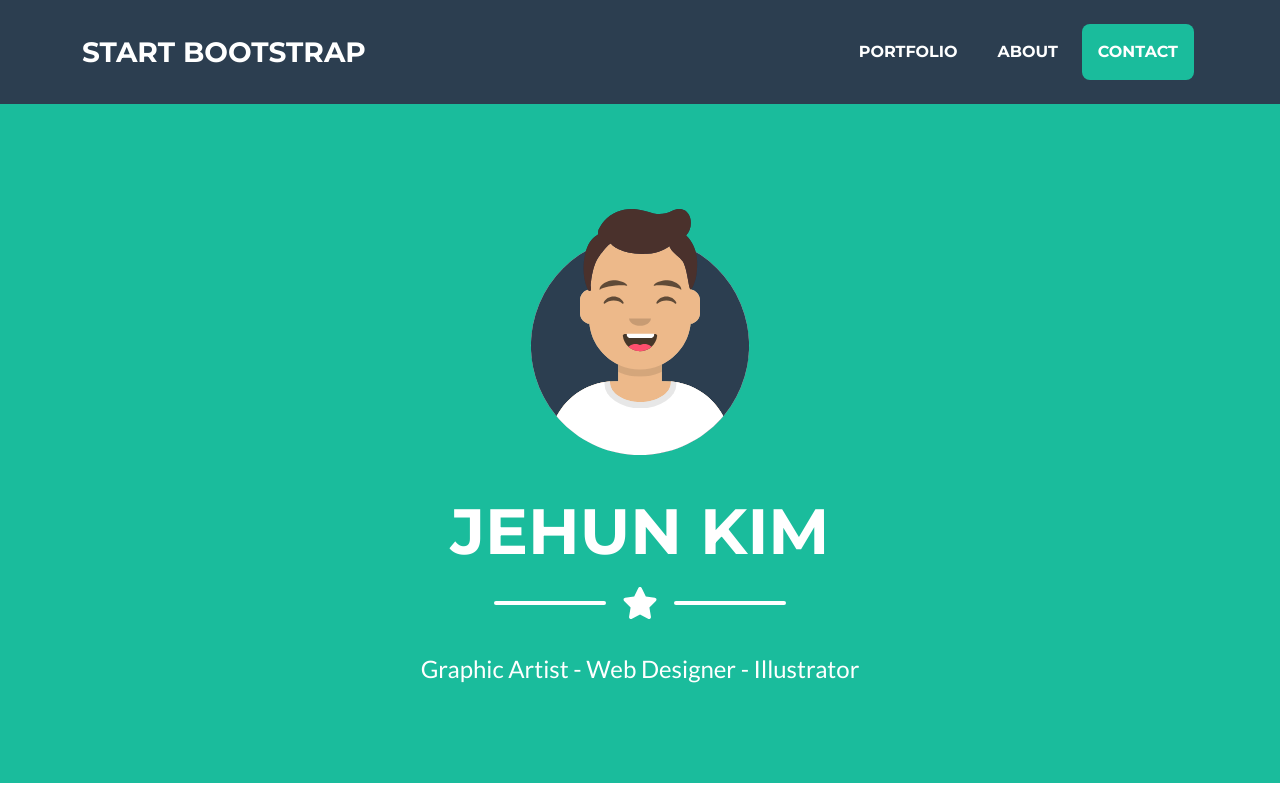
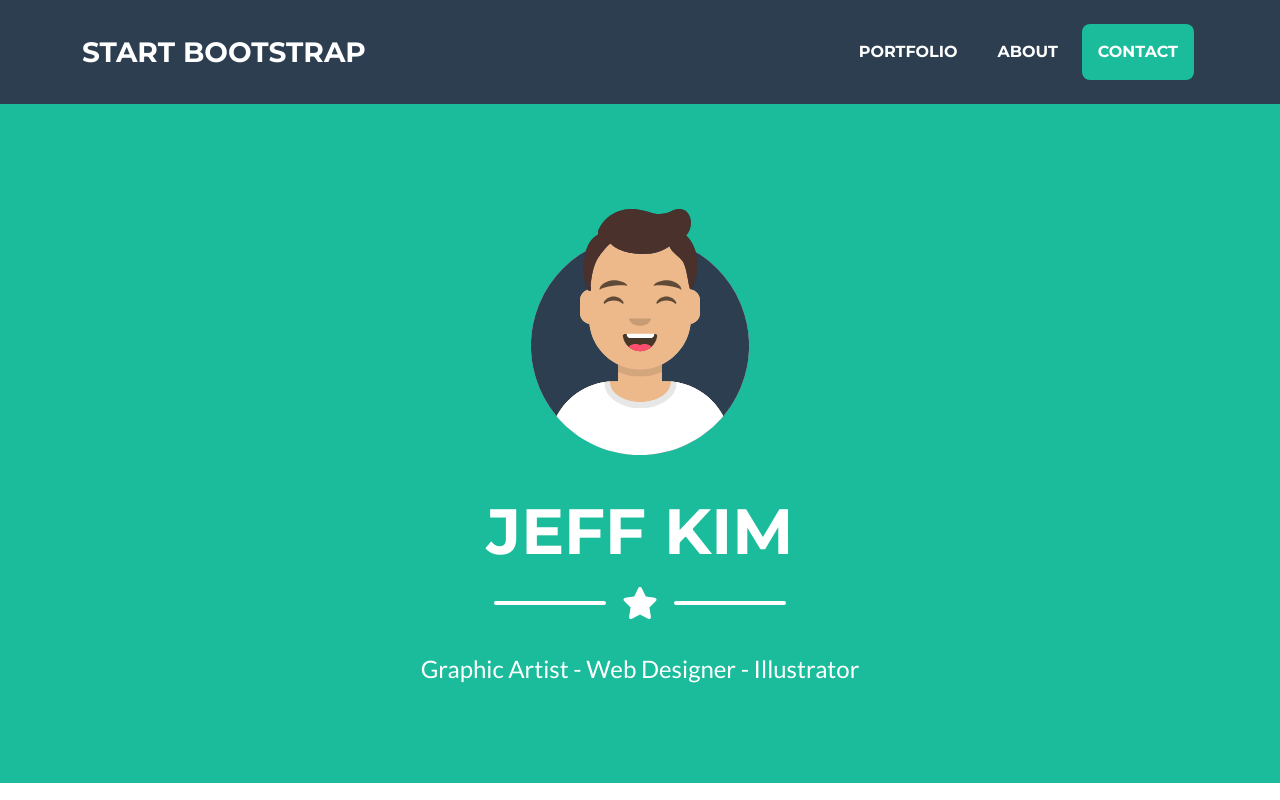
Before and after one commit to jkim3289/PersonalWebsite, a plain HTML site: page index.html in a window 1280 px wide. Shown: the top 800 px of the page. Drawn offline with nearby package versions, Linux system fonts and the light colour scheme.

Commit message:
Update index.html
changed name from Jehun to Jeff

```diff
--- a/index.html
+++ b/index.html
@@ -40,7 +40,7 @@
                 <!-- Masthead Avatar Image-->
                 <img class="masthead-avatar mb-5" src="assets/img/avataaars.svg" alt="..." />
                 <!-- Masthead Heading-->
-                <h1 class="masthead-heading text-uppercase mb-0">Jehun Kim</h1>
+                <h1 class="masthead-heading text-uppercase mb-0">Jeff Kim</h1>
                 <!-- Icon Divider-->
                 <div class="divider-custom divider-light">
                     <div class="divider-custom-line"></div>
```
